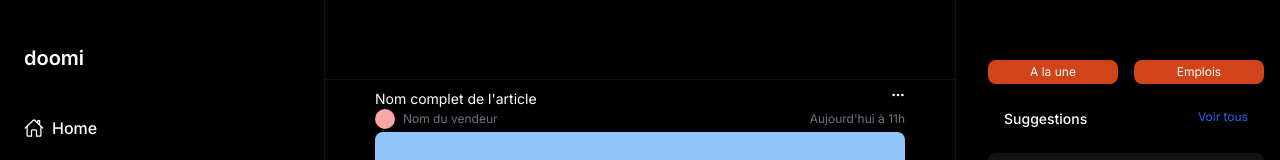
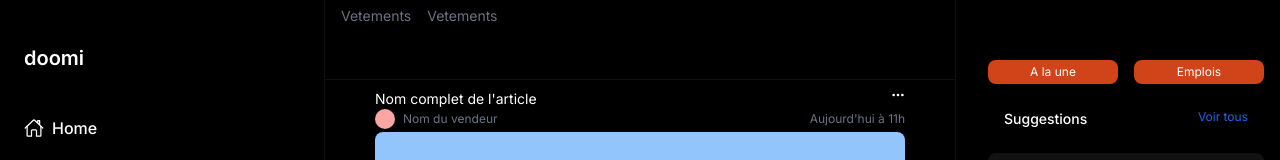
Before and after one commit to Jospin6/doomi, a Next.js app: page / in a window 1280 px wide. Shown: the top 160 px of the page. Built offline with nearby package versions, Linux system fonts and the light colour scheme.

Commit message:
Design CategoryItem component

```diff
--- a/src/app/page.tsx
+++ b/src/app/page.tsx
@@ -1,3 +1,4 @@
+import { CategoryItem } from "@/components/CategoryItem";
 import { MainItem } from "@/components/MainItem";
 import { SideNavbar } from "@/components/SideNavbar";
 import { SuggestionSideBar } from "@/components/SuggestionSideBar";
@@ -9,7 +10,10 @@ export default function Home() {
         <SideNavbar/>
       </div>
       <div className="col-span-4 h-[100vh] border-x-[1px] border-[#121212]">
-        <div className="h-[80px] border-b-[1px] border-[#121212] w-full"></div>
+        <div className="h-[80px] px-4 relative border-b-[1px] border-[#121212] w-full">
+          <CategoryItem/>
+          <CategoryItem/>
+        </div>
         <div>
           <MainItem/>
         </div>
--- /dev/null
+++ b/src/components/CategoryItem.tsx
@@ -0,0 +1,5 @@
+export const CategoryItem = () => {
+    return <button className={`rounded-lg h-[30px] text-[14px] text-gray-500 mr-4`}>
+        Vetements
+    </button>
+}
```
